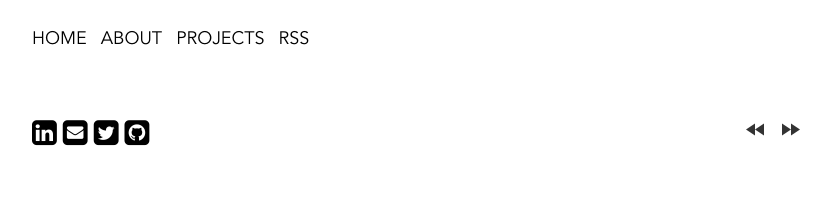
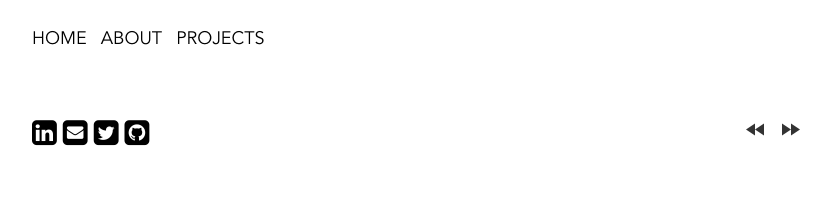
Before and after one commit to harigov/harigov.github.io, a Jekyll site: the page built from index.html, in a window 1280 px wide. Shown: the top 221 px of the page, without its empty margins (224-1055 px from the left). Built offline with Jekyll 4.4.1, drawn with Linux system fonts in a browser that asks for light colours; the list of posts is cut into pages by our own code.

Commit message:
update links and format

```diff
--- a/_config.yml
+++ b/_config.yml
@@ -15,6 +15,6 @@ owner:
   avatar:         "https://avatars1.githubusercontent.com/u/537678?s=240&v=4"
   email:          "hari<NOSPACEHERE>gov AT gmail.com"
   # Social networking links used in footer. Update and remove as you like.
-  twitter: harigov
+  twitter: https://www.twitter.com/harigov
   github: https://github.com/harigov
   linkedin: https://www.linkedin.com/in/harigov
--- a/_includes/header.html
+++ b/_includes/header.html
@@ -4,11 +4,10 @@
       <ul class="nav">
         <!--Change the  URL here if working on an absolute domain-->
         <li><a href="{{ site.url }}">Home</a></li>
-        <li><a href="{{ site.url }}/about">About</a></li>
+        <li><a href="https://www.linkedin.com/in/harigov">About</a></li>
         {% if site.owner.github %}
           <li><a href="{{ site.owner.github }}" target="_blank">Projects</a></li>
         {% endif %}
-        <li><a href="{{ site.url }}/feed.xml">RSS</a></li>
       </ul>
   </header>
 </div>
```
